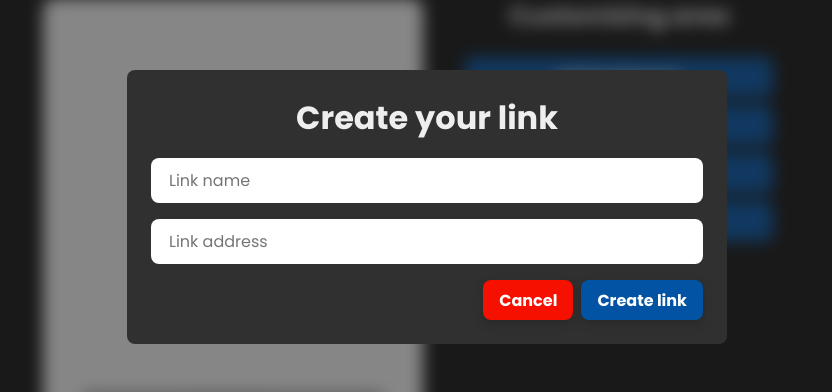
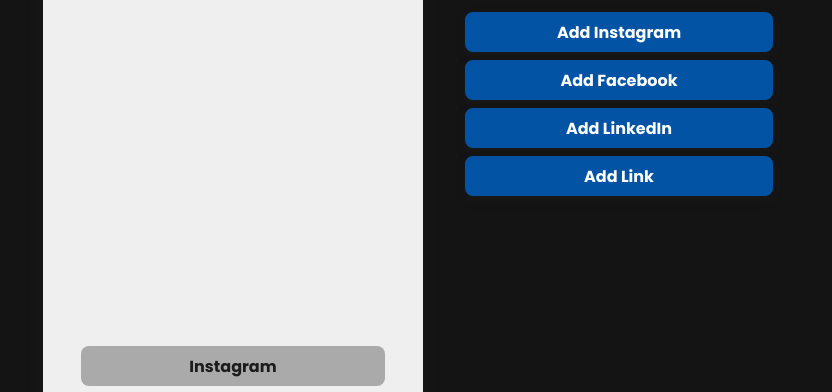
Before and after one commit to gabrielcaamargo/linktreeClone, a React (Vite) app: page /customize in a window 1280 px wide. Shown: the part 193-585 px from the top of the page, without its empty margins (213-1045 px from the left). Built offline with nearby package versions, Linux system fonts and the light colour scheme.

Commit message:
📦 chore: created function and types to open and close modal. Created regex to verify if its a valid url before enabling button

```diff
--- a/src/components/CustomizeModal/index.tsx
+++ b/src/components/CustomizeModal/index.tsx
@@ -1,20 +1,55 @@
+import { useContext, useState, useEffect } from "react";
+import { TemplateContext } from "../../contexts/TemplateContext";
+
 import { Button } from "../common/Button";
 import { Input } from "../common/Input";
 import { Modal, Overlay } from "./styles";
 
+import { isURLValid } from "../../utils/isURLValid";
+
 export default function CustomizeModal() {
+	const {
+		setIsButtonModalOpen,
+		linkName,
+		setLinkName,
+		linkAddress,
+		setLinkAddress
+	} = useContext(TemplateContext);
+
+	const [isModalValid, setIsModalValid] = useState(false);
+
+
+	useEffect(() => {
+		isURLValid(linkAddress) ? setIsModalValid(true) : setIsModalValid(false);
+	}, [linkAddress]);
+
+	function handleCancelCreateLink() {
+		setIsButtonModalOpen(false);
+	}
+
+	function handleCreateLink() {
+
+
+		console.log(linkName);
+	}
+
 	return (
 		<Overlay>
 			<Modal>
 				<h1>Create your link</h1>
 
-				<Input placeholder="Link name"></Input>
-				<Input placeholder="Link address"></Input>
-
+				<Input
+					placeholder="Link name *"
+					onChange={(event) => setLinkName(event.target.value)}
+				/>
+				<Input
+					placeholder="Link address *"
+					onChange={(event) => setLinkAddress(event.target.value)}
+				/>
 
 				<div>
-					<Button>Cancel</Button>
-					<Button>Create link</Button>
+					<Button onClick={handleCancelCreateLink}>Cancel</Button>
+					<Button onClick={handleCreateLink} disabled={!isModalValid}>Create link</Button>
 				</div>
 			</Modal>
 		</Overlay>
--- a/src/contexts/TemplateContext.tsx
+++ b/src/contexts/TemplateContext.tsx
@@ -5,7 +5,13 @@
 	setTemplateBackground: () => {},
 
 	isModalOpen: false,
-	setIsModalOpen: () => {}
+	setIsModalOpen: () => {},
+
+	isButtonModalOpen: false,
+	setIsButtonModalOpen: () => {},
+
+	linkAddress: "",
+	setLinkAddress: () => {}
 };
 
 interface TemplateInterface {
@@ -13,7 +19,16 @@
   setTemplateBackground: (setState: string) => void;
 
   isModalOpen: boolean;
-	setIsModalOpen: (setState: boolean) => void
+	setIsModalOpen: (setState: boolean) => void;
+
+  isButtonModalOpen: boolean,
+	setIsButtonModalOpen: (setState: boolean) => void;
+
+  linkName: string;
+  setLinkName: (setState: any) => void;
+
+  linkAddress: string;
+  setLinkAddress: (setState: any) => void;
 }
 
 interface TemplateContextProps {
@@ -25,8 +40,24 @@
 export default function TemplateContextProvider ({children}: TemplateContextProps) {
 	const [templateBackground, setTemplateBackground] = useState("");
 	const [isModalOpen, setIsModalOpen] = useState(false);
+	const [isButtonModalOpen, setIsButtonModalOpen] = useState(false);
+	const [linkName, setLinkName] = useState("");
+	const [linkAddress, setLinkAddress] = useState("");
+
 	return (
-		<TemplateContext.Provider value={{ templateBackground, setTemplateBackground, isModalOpen, setIsModalOpen }}>
+		<TemplateContext.Provider
+			value={{
+				templateBackground,
+				setTemplateBackground,
+				isModalOpen,
+				setIsModalOpen,
+				setIsButtonModalOpen,
+				isButtonModalOpen,
+				linkName,
+				setLinkName,
+				linkAddress,
+				setLinkAddress
+			}}>
 			{children}
 		</TemplateContext.Provider>
 	);
--- a/src/pages/Customize/index.tsx
+++ b/src/pages/Customize/index.tsx
@@ -7,7 +7,7 @@
 import CustomizeModal from "../../components/CustomizeModal";
 
 export default function Customize() {
-	const { templateBackground } = useContext(TemplateContext);
+	const { templateBackground, isButtonModalOpen, setIsButtonModalOpen } = useContext(TemplateContext);
 
 	const templateButtons = [
 		{ name: "Instagram", link: "https://instagram.com/gabcamargo"},
@@ -16,8 +16,8 @@
 
 	const [linkInfo, setLinkInfo] = useState([]);
 
-	function addLink() {
-
+	function handleCreateLink() {
+		setIsButtonModalOpen(true);
 	}
 
 	return (
@@ -45,7 +45,7 @@
 									{link.name}
 								</StyledLink>
 							))}
-							<button onClick={addLink}>Add a link</button>
+							<button onClick={handleCreateLink}>Add a link</button>
 						</UserLinksContainer>
 					</UserTemplateContainer>
 				</Templates>
@@ -59,7 +59,7 @@
 
 				</StyleTemplate>
 			</TemplateWrapper>
-			<CustomizeModal />
+			{ isButtonModalOpen && <CustomizeModal />}
 		</Container>
 	);
 }
--- a/src/pages/Customize/styles.ts
+++ b/src/pages/Customize/styles.ts
@@ -5,8 +5,7 @@
   flex-direction: column;
   justify-content: center;
   align-items: center;
-  height: 768px;
-
+  margin: auto;
   gap: 24px;
 
   button {
--- a/src/pages/GetStarted/styles.ts
+++ b/src/pages/GetStarted/styles.ts
@@ -5,7 +5,7 @@
   flex-direction: column;
   justify-content: center;
   align-items: center;
-  height: 768px;
+  margin: auto;
 
   input {
     margin-top: 32px;
--- /dev/null
+++ b/src/utils/isURLValid.ts
@@ -0,0 +1,5 @@
+export function isURLValid(url: string) {
+	const regex = /^https?:\/\/(?:www\.)?[-a-zA-Z0-9@:%._\+~#=]{1,256}\.[a-zA-Z0-9()]{1,6}\b(?:[-a-zA-Z0-9()@:%_\+.~#?&\/=]*)$/;
+
+	return regex.test(url);
+}
```
Also changed, not shown: .eslintrc.json.
